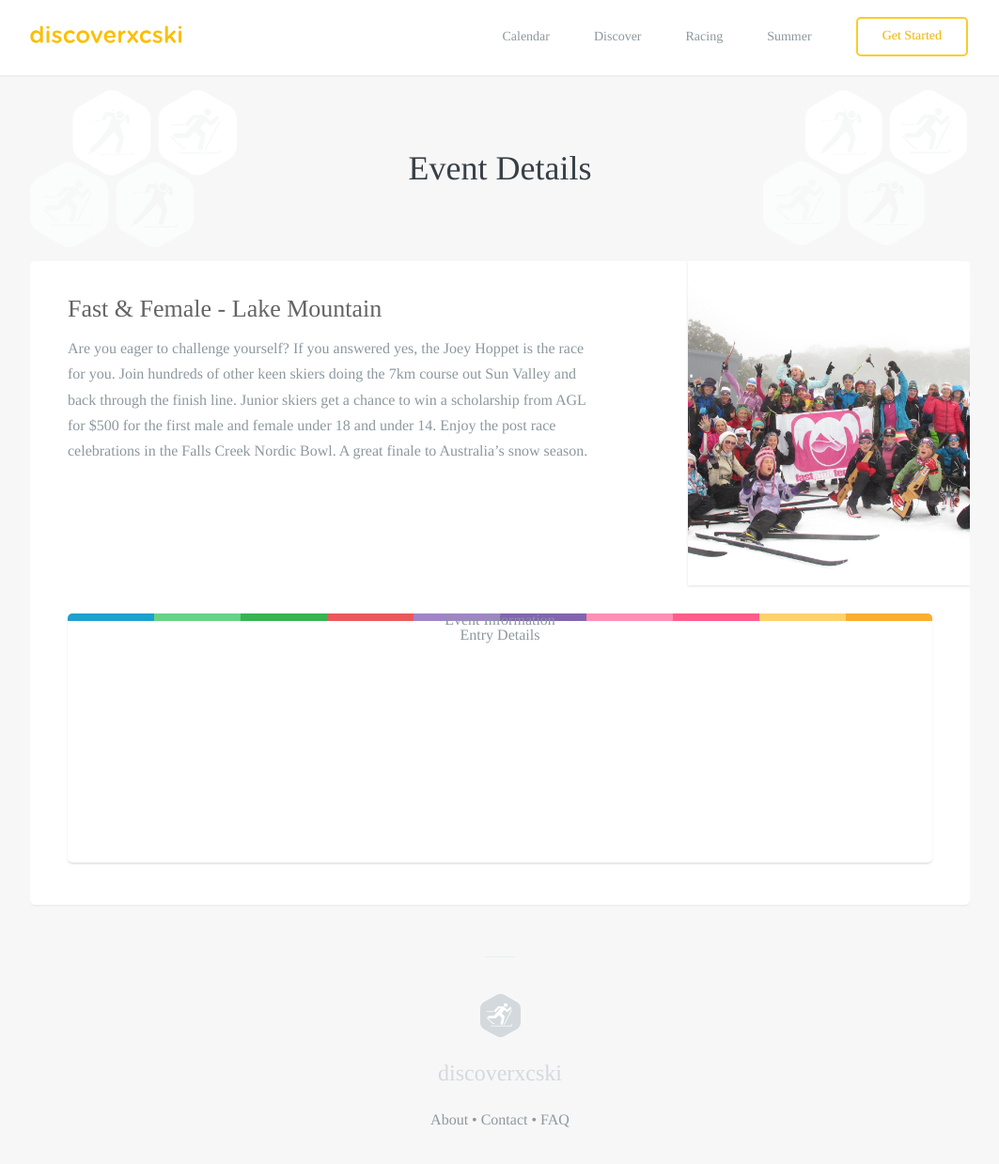
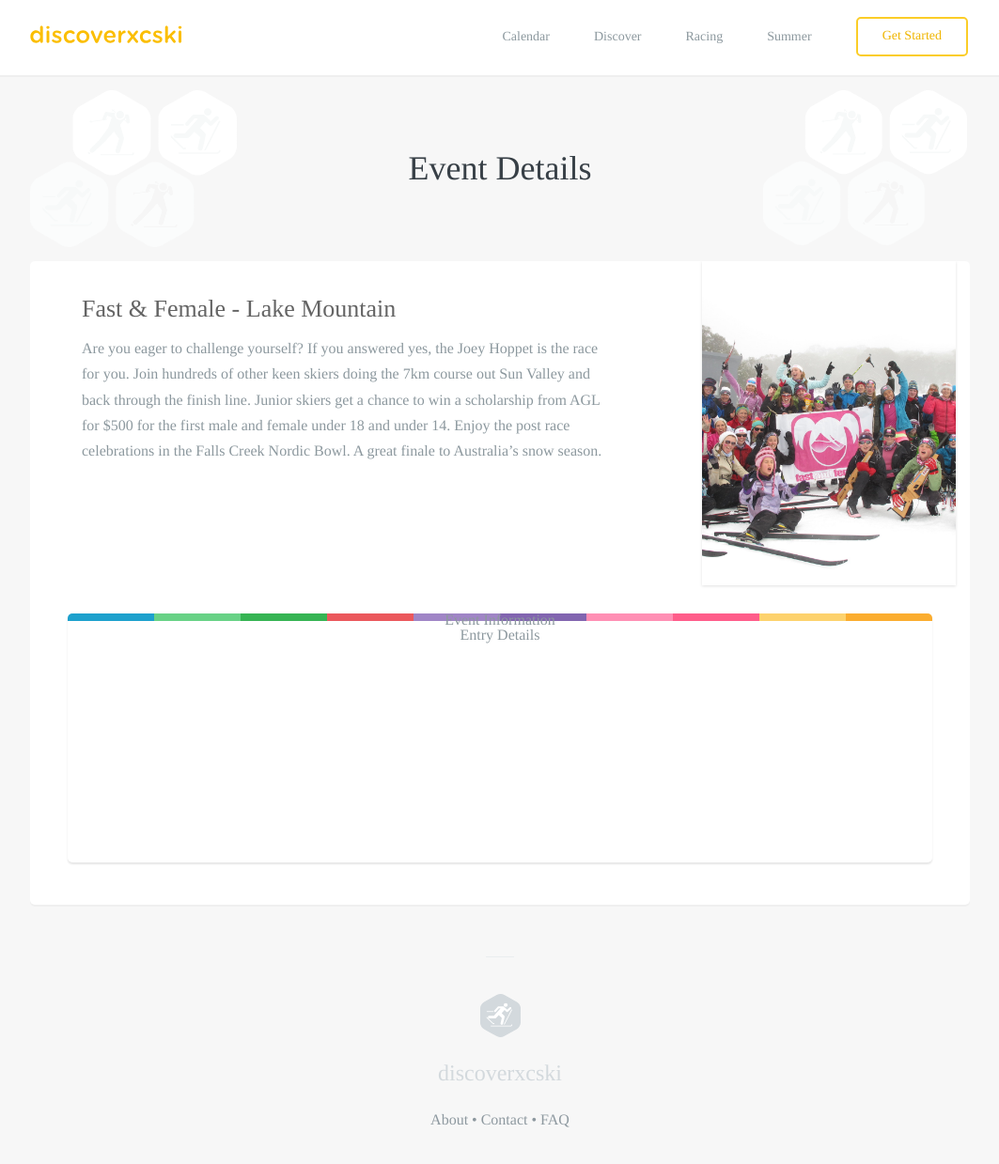
Before and after one commit to robcatto/robcatto.github.io, a Jekyll site: the page built from events/fast-&-female-lake-mountain/index.html, in a window 1280 px wide and 1256 px high. Shown: the top 1239 px of the window at 94% size, without its empty margins (108-1171 px from the left). Built offline with Jekyll 4.4.1, drawn with Linux system fonts in a browser that asks for light colours; some web fonts are replaced; Markdown is read by kramdown in place of the engine named in the settings.

Commit message:
Update index.html

```diff
--- a/events/fast-&-female-lake-mountain/index.html
+++ b/events/fast-&-female-lake-mountain/index.html
@@ -31,7 +31,7 @@ layout: default
       <div class="content">
         <div id="content1">
         <section class="mobile_section" style="margin-bottom: 55px; padding-bottom: 45px;">
-               <div class="column event--text" style="padding: 0px">
+               <div class="column event--text">
                                                  <div class="welcome-card" style="
                                                 background-color: white;
                                                 padding: 0px 40px;
@@ -53,7 +53,7 @@ layout: default
                                                 </div>
                         </div>
 
-                        <div class="column event--picture" style="padding: 0px">
+                        <div class="column event--picture">
                                                 <div class="icon-card">
 
                                                 <div class="event__picture" style="background-image: url(http://www.discoverxcski.com/images/fast-&-female-falls-banner.jpg);"></div>
```
